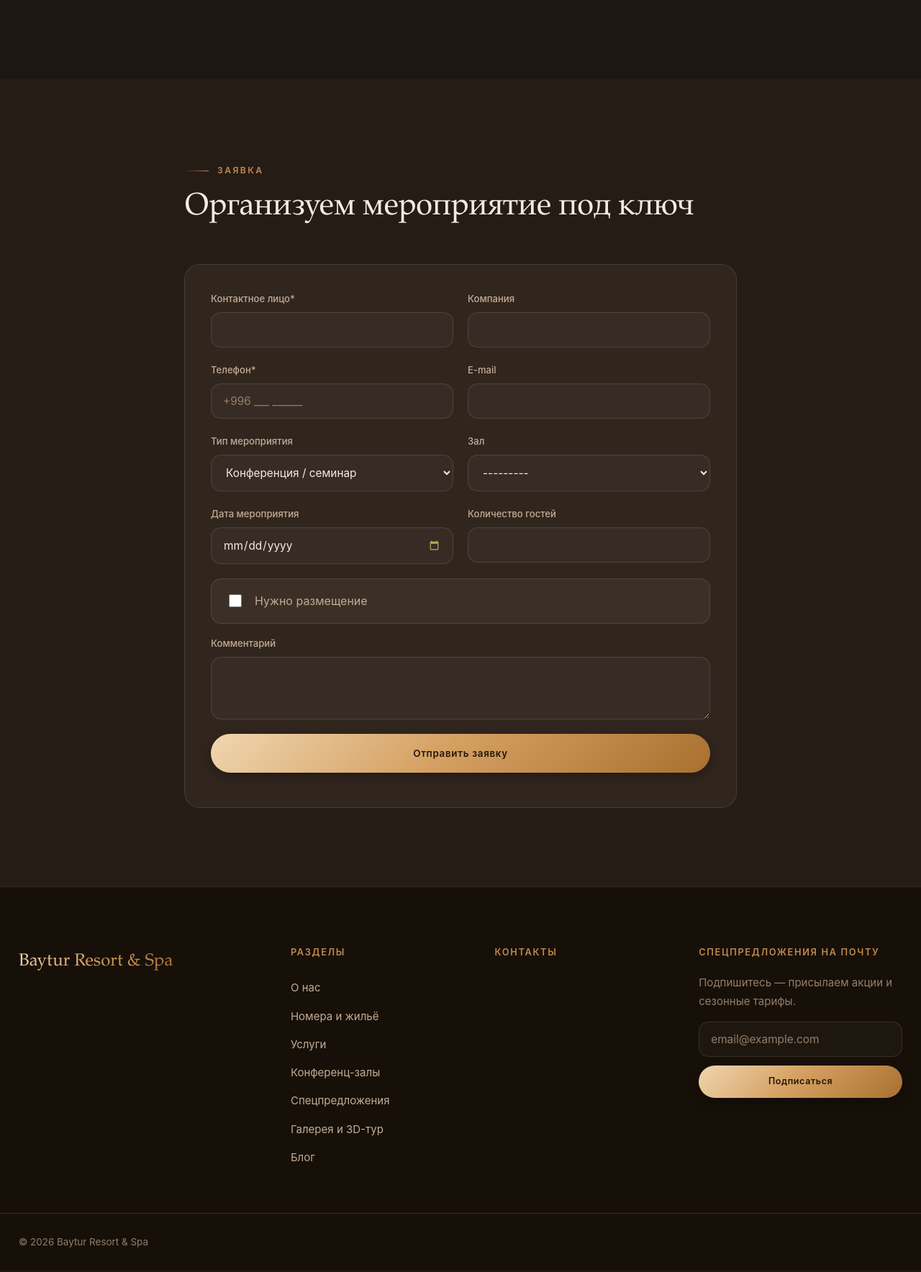
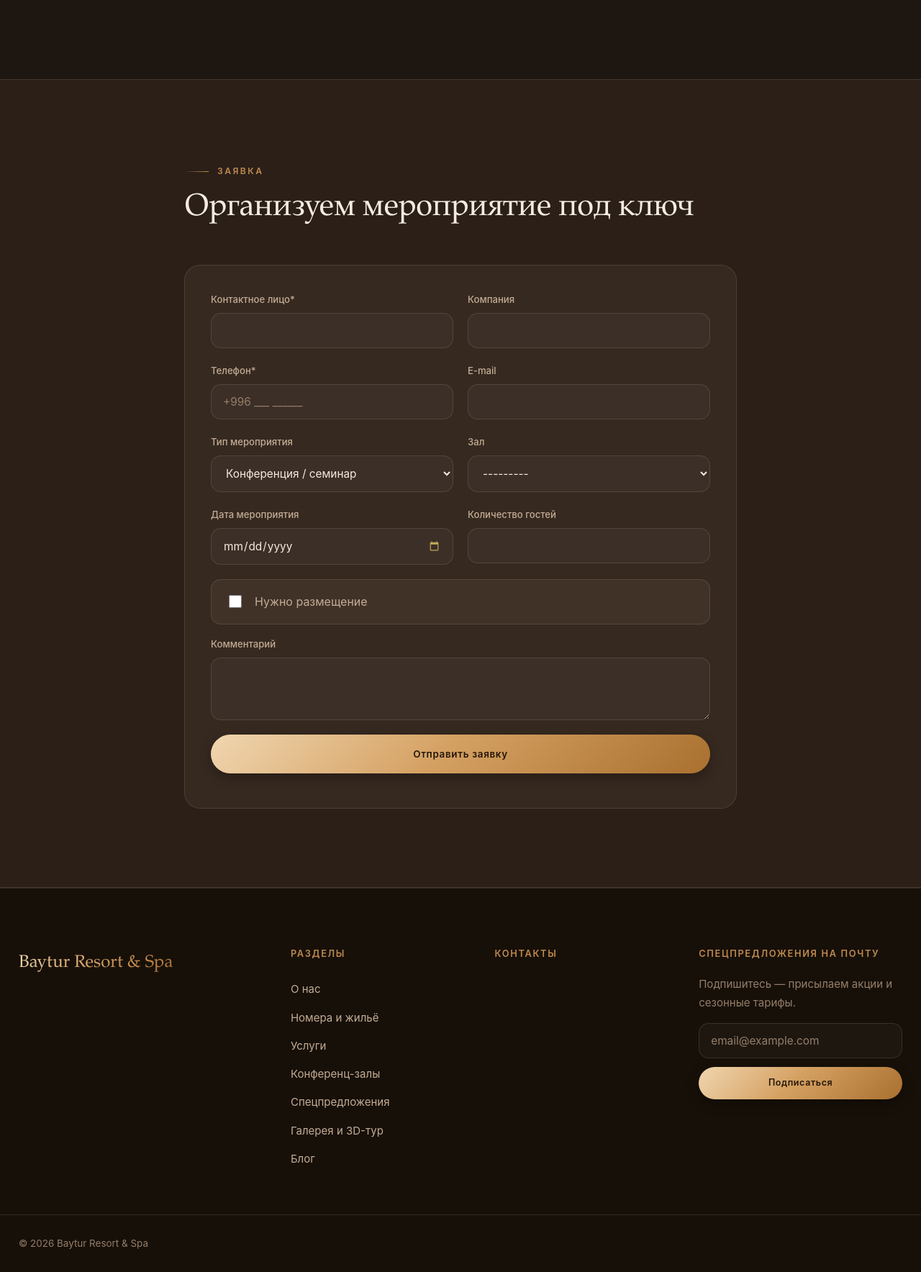
Before and after one commit to Nurbolottop/BayturResort, a Django app: page /halls/ in a window 1280 px wide. Shown: the part 747-2515 px from the top of the page at 72% size. Before the commit the page ends 2481 px from the top, so only its background shows below. Run offline with Django 5.2, Linux system fonts and the light colour scheme; data comes from the database, SQL or seed files in the repository; data that the repository does not hold is empty; some libraries are stand-ins or nearby versions.

Commit message:
Чёткие границы между блоками: контраст полос и волосяная линия на стыке

```diff
--- a/app/static/css/main.css
+++ b/app/static/css/main.css
@@ -16,7 +16,7 @@
     /* Шоколадная основа вместо почти чёрной: фон сам по себе коричневый,
        поэтому страница выглядит тёплой и «живой», а не выключенной. */
     --bg: #1e1611;
-    --bg-soft: #261c16;
+    --bg-soft: #2b1f18;
     --surface: rgba(240, 214, 176, .055);
     --surface-2: rgba(240, 214, 176, .1);
     --stroke: rgba(240, 214, 176, .13);
@@ -550,8 +550,19 @@ input[type="date"]::-webkit-calendar-picker-indicator:hover { opacity: 1; }
 .main:has(> .hero), .main:has(> .page-head) { padding-top: 0; }
 
 .section { padding: clamp(64px, 8.5vw, 130px) 0; }
-.section--muted { background: var(--bg-soft); }
 .section--tight { padding: 48px 0; }
+
+/* Чередующиеся полосы отличались слишком слабо: переход между блоками
+   выглядел не границей, а грязью на фоне. Полоса стала светлее, а по
+   краям добавлена волосяная линия — стык теперь читается как решение. */
+.section--muted {
+    background: var(--bg-soft);
+    border-top: 1px solid var(--stroke);
+    border-bottom: 1px solid var(--stroke);
+}
+
+/* Две светлые полосы подряд не должны давать двойную линию */
+.section--muted + .section--muted { border-top: 0; }
 
 .section__head {
     display: flex;
```
